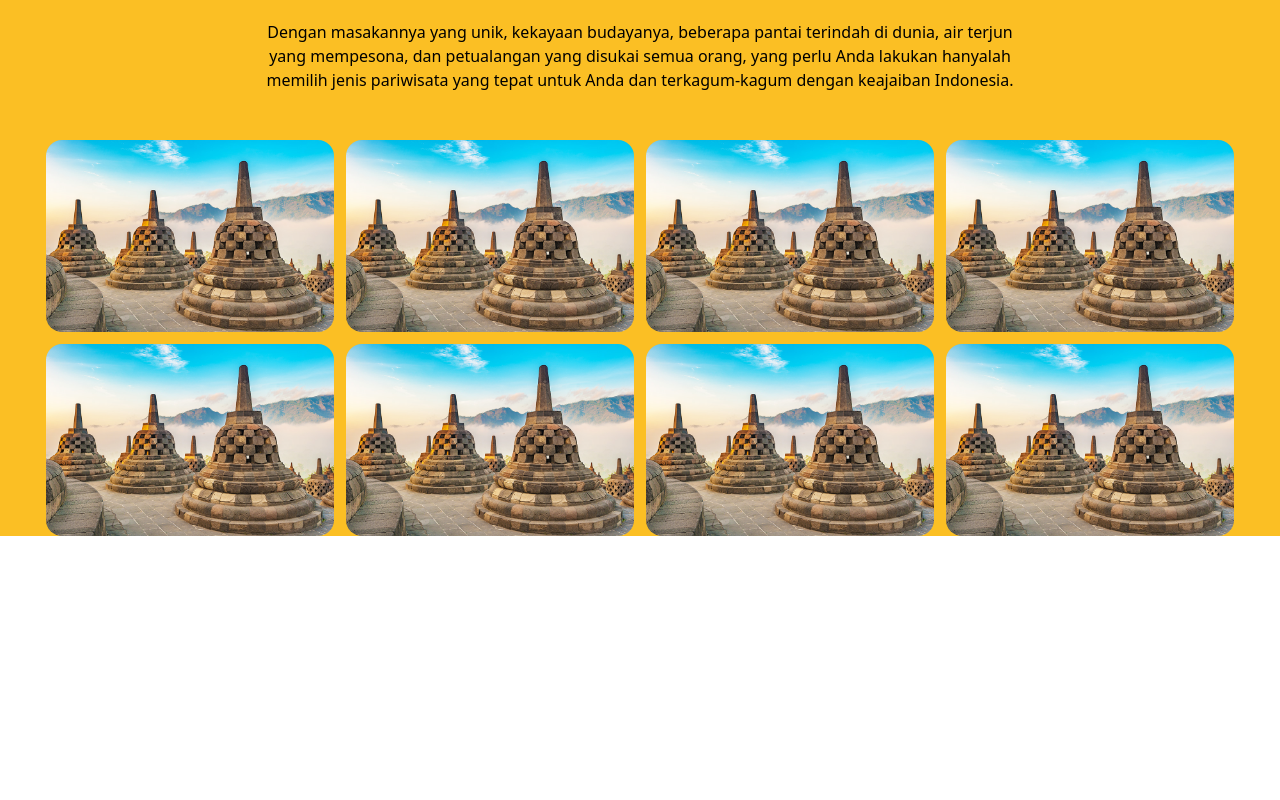
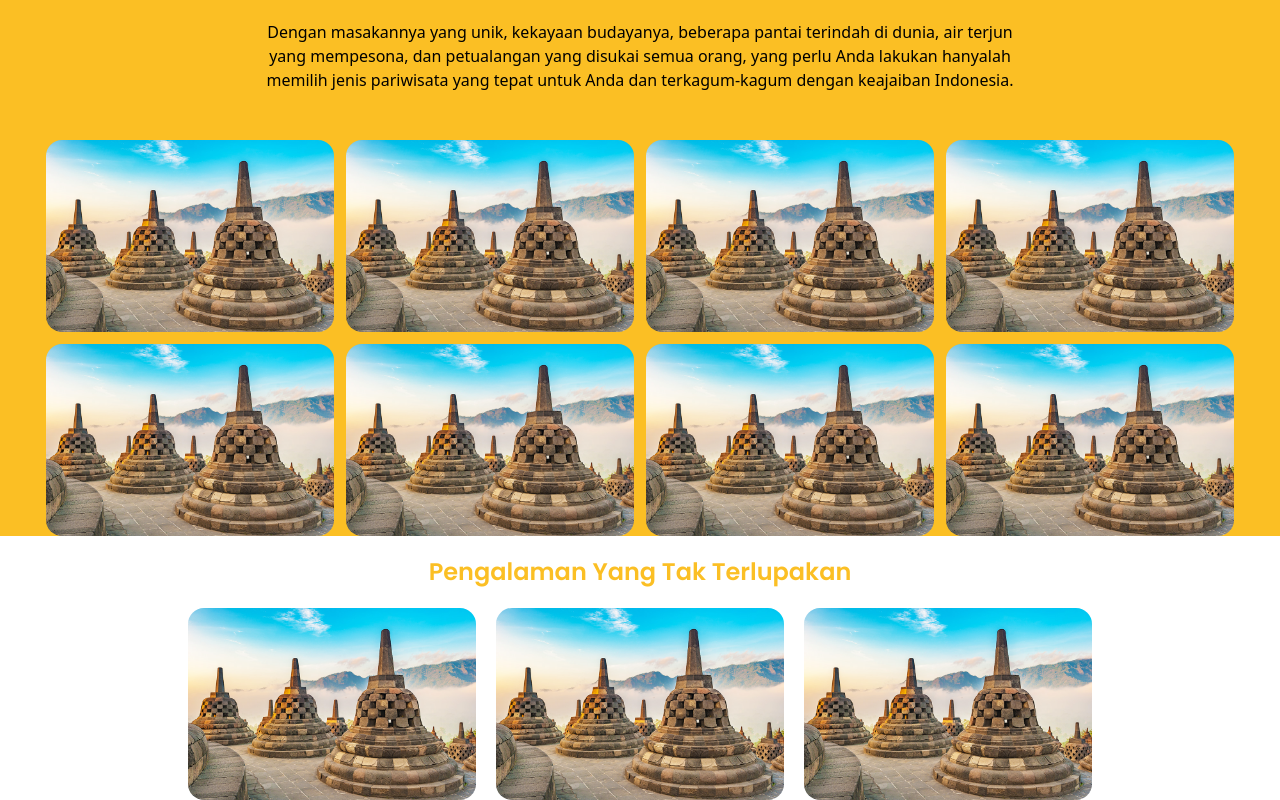
Before and after one commit to Zykiria01/sejaloka, a React (Vite) app: page / in a window 1280 px wide. Shown: the part 1456-2256 px from the top of the page. Before the commit the page ends 1992 px from the top, so only its background shows below. Built offline with nearby package versions, Linux system fonts and the light colour scheme.

Commit message:
add Traveler Reviews

```diff
--- a/src/App.jsx
+++ b/src/App.jsx
@@ -1,11 +1,10 @@
 /* eslint-disable no-unused-vars */
 import LandingPage from './pages/landingPage/Index';
-
 
 function App() {
   return (
     <>
-      <LandingPage/>
+      <LandingPage />
     </>
   );
 }
--- a/src/pages/landingPage/Index.jsx
+++ b/src/pages/landingPage/Index.jsx
@@ -1,22 +1,22 @@
-import { MainLayout } from "../../component/Layouts"
-import Navbar from "../../component/Navbar"
-import Header from "./Header/Index"
-import SectionDestinasi from "./SectionDestinasi/Index"
-import SectionPengalaman from "./SectionPengalaman/Index"
-
-
+import { MainLayout } from '../../component/Layouts';
+import Navbar from '../../component/Navbar';
+import Header from './Header/Index';
+import SectionDestinasi from './SectionDestinasi/Index';
+import SectionPengalaman from './SectionPengalaman/Index';
+import TravelerReviews from './TravelerReviews';
 
 const landingPage = () => {
   return (
     <>
-    <MainLayout>
-        <Navbar/>
-        <Header/>
-        <SectionPengalaman/>
-        <SectionDestinasi/>
-    </MainLayout>
+      <MainLayout>
+        <Navbar />
+        <Header />
+        <SectionPengalaman />
+        <SectionDestinasi />
+        <TravelerReviews />
+      </MainLayout>
     </>
-  )
-}
+  );
+};
 
-export default landingPage
+export default landingPage;
--- a/src/pages/landingPage/SectionDestinasi/Index.jsx
+++ b/src/pages/landingPage/SectionDestinasi/Index.jsx
@@ -2,7 +2,7 @@ import Logo2 from '../../../assets/image/logo2.jpg';
 
 const SectionDestinasi = () => {
   return (
-    <section id='Destinasi' className='bg-white-200 h-80 '>
+    <section id='Destinasi'>
       <div className='flex flex-wrap min-h-full items-center justify-center bg-amber-400'>
         <div className='mx-auto flex w-full text-center flex-col gap-6 my-5'>
           <h1 className='font-poppins text-2xl font-semibold sm-text-2xl text-white'>
@@ -22,7 +22,7 @@ const SectionDestinasi = () => {
               <img className='w-full object-cover' src={Logo2} alt='' />
             </div>
             <div className='absolute inset-0  bg-gradiant-to-b form-transparent via-transparent'>
-              <div className='absolute inset-0 flex flex-col items-center justify-center px-4 text-center translate-y-[100%] group-hover:translate-y-20 transition-all'>
+              <div className='absolute inset-0 flex flex-col items-center px-4 text-center translate-y-[100%] group-hover:translate-y-20 transition-all'>
                 <button className='rounded-full bg-orange-800 py-2 px-3.5 text-sm capitalize text-white justify-beetwen'>
                   See More
                 </button>
@@ -34,7 +34,7 @@ const SectionDestinasi = () => {
               <img className='w-full object-cover' src={Logo2} alt='' />
             </div>
             <div className='absolute inset-0  bg-gradiant-to-b form-transparent via-transparent'>
-              <div className='absolute inset-0 flex flex-col items-center justify-center px-4 text-center translate-y-[100%] group-hover:translate-y-20 transition-all'>
+              <div className='absolute inset-0 flex flex-col items-center px-4 text-center translate-y-[100%] group-hover:translate-y-20 transition-all'>
                 <button className='rounded-full bg-orange-800 py-2 px-3.5 text-sm capitalize text-white justify-beetwen'>
                   See More
                 </button>
@@ -46,7 +46,7 @@ const SectionDestinasi = () => {
               <img className='w-full object-cover' src={Logo2} alt='' />
             </div>
             <div className='absolute inset-0  bg-gradiant-to-b form-transparent via-transparent'>
-              <div className='absolute inset-0 flex flex-col items-center justify-center px-4 text-center translate-y-[100%] group-hover:translate-y-20 transition-all'>
+              <div className='absolute inset-0 flex flex-col items-center px-4 text-center translate-y-[100%] group-hover:translate-y-20 transition-all'>
                 <button className='rounded-full bg-orange-800 py-2 px-3.5 text-sm capitalize text-white justify-beetwen'>
                   See More
                 </button>
@@ -58,7 +58,7 @@ const SectionDestinasi = () => {
               <img className='w-full object-cover' src={Logo2} alt='' />
             </div>
             <div className='absolute inset-0  bg-gradiant-to-b form-transparent via-transparent'>
-              <div className='absolute inset-0 flex flex-col items-center justify-center px-4 text-center translate-y-[100%] group-hover:translate-y-20 transition-all'>
+              <div className='absolute inset-0 flex flex-col items-center px-4 text-center translate-y-[100%] group-hover:translate-y-20 transition-all'>
                 <button className='rounded-full bg-orange-800 py-2 px-3.5 text-sm capitalize text-white justify-beetwen'>
                   See More
                 </button>
@@ -70,7 +70,7 @@ const SectionDestinasi = () => {
               <img className='w-full object-cover' src={Logo2} alt='' />
             </div>
             <div className='absolute inset-0  bg-gradiant-to-b form-transparent via-transparent'>
-              <div className='absolute inset-0 flex flex-col items-center justify-center px-4 text-center translate-y-[100%] group-hover:translate-y-20 transition-all'>
+              <div className='absolute inset-0 flex flex-col items-center px-4 text-center translate-y-[100%] group-hover:translate-y-20 transition-all'>
                 <button className='rounded-full bg-orange-800 py-2 px-3.5 text-sm capitalize text-white justify-beetwen'>
                   See More
                 </button>
@@ -82,7 +82,7 @@ const SectionDestinasi = () => {
               <img className='w-full object-cover' src={Logo2} alt='' />
             </div>
             <div className='absolute inset-0  bg-gradiant-to-b form-transparent via-transparent'>
-              <div className='absolute inset-0 flex flex-col items-center justify-center px-4 text-center translate-y-[100%] group-hover:translate-y-20 transition-all'>
+              <div className='absolute inset-0 flex flex-col items-center px-4 text-center translate-y-[100%] group-hover:translate-y-20 transition-all'>
                 <button className='rounded-full bg-orange-800 py-2 px-3.5 text-sm capitalize text-white justify-beetwen'>
                   See More
                 </button>
@@ -94,7 +94,7 @@ const SectionDestinasi = () => {
               <img className='w-full object-cover' src={Logo2} alt='' />
             </div>
             <div className='absolute inset-0  bg-gradiant-to-b form-transparent via-transparent'>
-              <div className='absolute inset-0 flex flex-col items-center justify-center px-4 text-center translate-y-[100%] group-hover:translate-y-20 transition-all'>
+              <div className='absolute inset-0 flex flex-col items-center px-4 text-center translate-y-[100%] group-hover:translate-y-20 transition-all'>
                 <button className='rounded-full bg-orange-800 py-2 px-3.5 text-sm capitalize text-white justify-beetwen'>
                   See More
                 </button>
@@ -106,7 +106,7 @@ const SectionDestinasi = () => {
               <img className='w-full object-cover' src={Logo2} alt='' />
             </div>
             <div className='absolute inset-0  bg-gradiant-to-b form-transparent via-transparent'>
-              <div className='absolute inset-0 flex flex-col items-center justify-center px-4 text-center translate-y-[100%] group-hover:translate-y-20 transition-all'>
+              <div className='absolute inset-0 flex flex-col items-center px-4 text-center translate-y-[100%] group-hover:translate-y-20 transition-all'>
                 <button className='rounded-full bg-orange-800 py-2 px-3.5 text-sm capitalize text-white justify-beetwen'>
                   See More
                 </button>
--- /dev/null
+++ b/src/pages/landingPage/TravelerReviews/index.jsx
@@ -0,0 +1,55 @@
+import Logo2 from '../../../assets/image/logo2.jpg';
+
+const TravelerReviews = () => {
+  return (
+    <section id='Traveler-Reviews' className='bg-white'>
+      <div className='flex flex-wrap min-h-full items-center justify-center bg-white'>
+        <div className='mx-auto flex w-full text-center flex-col gap-6 my-5'>
+          <h1 className='font-poppins text-2xl font-semibold sm-text-2xl text-amber-400'>
+            Pengalaman Yang Tak Terlupakan
+          </h1>
+        </div>
+        <div className='grid grid-cols-1 md:grid-cols-3 gap-5'>
+          <div className='group relative items-center justify-center overflow-hidden cursor-pointer rounded-2xl'>
+            <div className='h-70 w-72'>
+              <img className='w-full object-cover' src={Logo2} alt='' />
+            </div>
+            <div className='absolute inset-0  bg-gradiant-to-b form-transparent via-transparent'>
+              <div className='absolute inset-0 flex flex-col items-center justfify-center px-4 text-center translate-y-[100%] group-hover:translate-y-20 transition-all'>
+                <button className='rounded-full bg-orange-800 py-2 px-3.5 text-sm capitalize text-white justify-beetwen'>
+                  See More
+                </button>
+              </div>
+            </div>
+          </div>
+          <div className='group relative items-center justify-center overflow-hidden cursor-pointer rounded-2xl'>
+            <div className='h-70 w-72'>
+              <img className='w-full object-cover' src={Logo2} alt='' />
+            </div>
+            <div className='absolute inset-0  bg-gradiant-to-b form-transparent via-transparent'>
+              <div className='absolute inset-0 flex flex-col items-center justfify-center px-4 text-center translate-y-[100%] group-hover:translate-y-20 transition-all'>
+                <button className='rounded-full bg-orange-800 py-2 px-3.5 text-sm capitalize text-white justify-beetwen'>
+                  See More
+                </button>
+              </div>
+            </div>
+          </div>
+          <div className='group relative items-center justify-center overflow-hidden cursor-pointer rounded-2xl'>
+            <div className='h-70 w-72'>
+              <img className='w-full object-cover' src={Logo2} alt='' />
+            </div>
+            <div className='absolute inset-0  bg-gradiant-to-b form-transparent via-transparent'>
+              <div className='absolute inset-0 flex flex-col items-center justfify-center px-4 text-center translate-y-[100%] group-hover:translate-y-20 transition-all'>
+                <button className='rounded-full bg-orange-800 py-2 px-3.5 text-sm capitalize text-white justify-beetwen'>
+                  See More
+                </button>
+              </div>
+            </div>
+          </div>
+        </div>
+      </div>
+    </section>
+  );
+};
+
+export default TravelerReviews;
```
